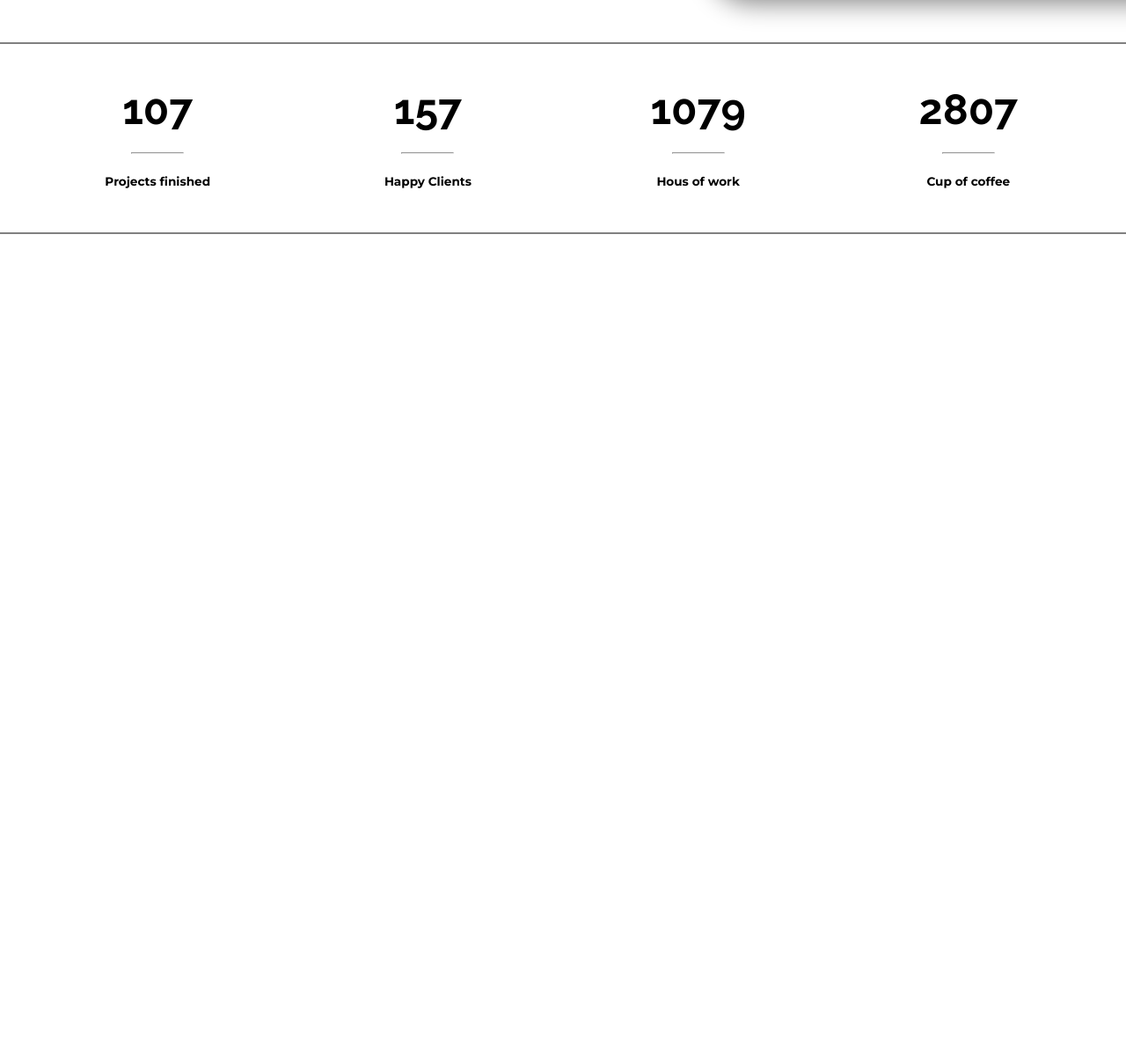
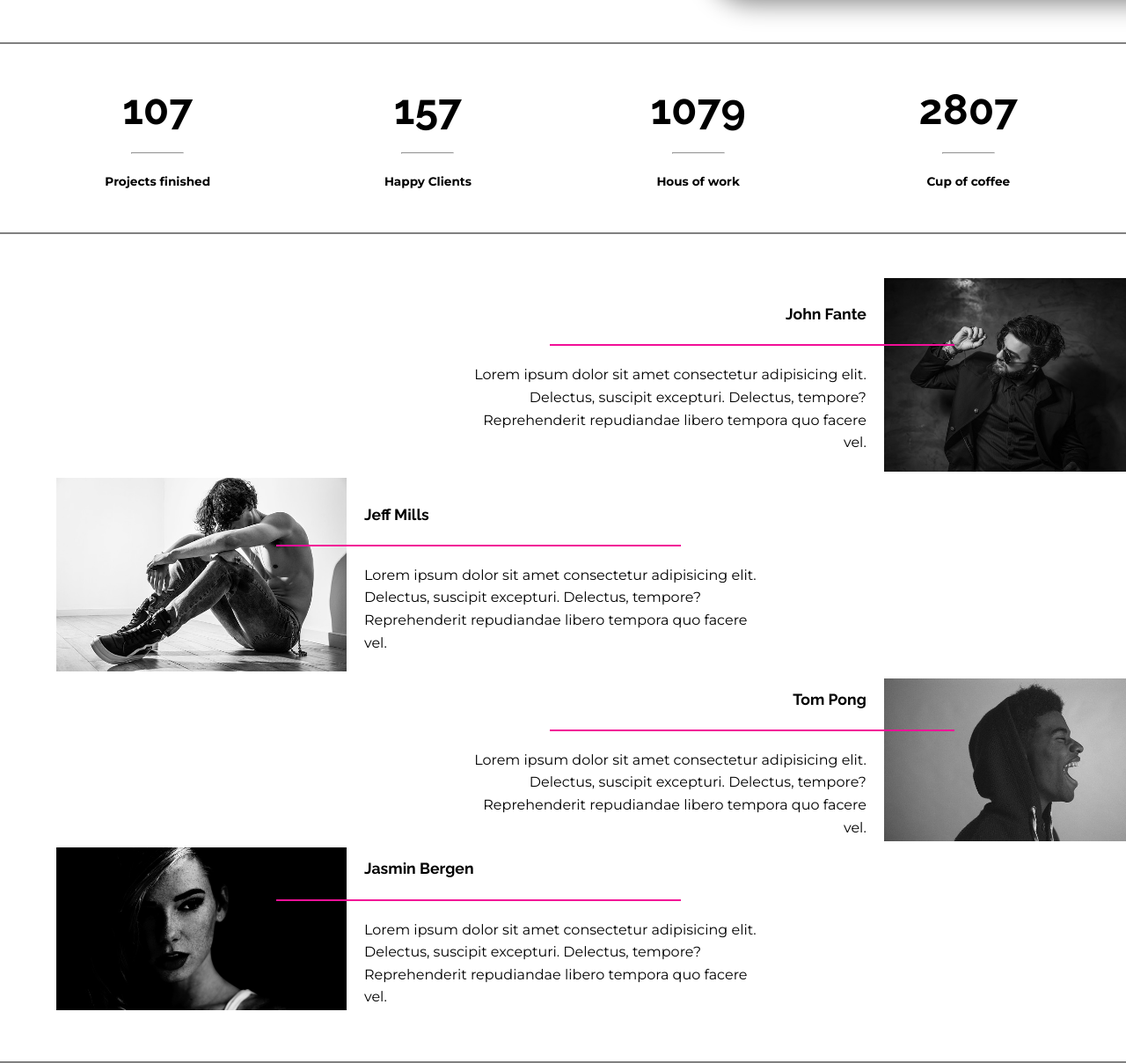
Before and after one commit to zile028/flex-creative, a plain HTML site: page index.html in a window 1280 px wide. Shown: the part 1500-2708 px from the top of the page at 88% size. Before the commit the page ends 1766 px from the top, so only its background shows below. Drawn offline with Linux system fonts and the light colour scheme.

Commit message:
finished tems

```diff
--- a/index.html
+++ b/index.html
@@ -20,7 +20,7 @@
                 <li><a href="">home</a></li>
                 <li><a href="#about">about</a></li>
                 <li><a href="#works">works</a></li>
-                <li><a href="">blog</a></li>
+                <li><a href="#blog">blog</a></li>
                 <li><a href="">team</a></li>
                 <li><a href="">contact</a></li>
             </ul>
@@ -80,6 +80,57 @@
             </div>
         </article>
     </section>
+    <section class="teams borderBottom" id="teams">
+        <article class="container">
+            <div class="wrap">
+                <div class="text">
+                    <h4>John Fante</h4>
+                    <hr>
+                    <p>Lorem ipsum dolor sit amet consectetur adipisicing elit. Delectus, suscipit excepturi. Delectus,
+                        tempore? Reprehenderit repudiandae libero tempora quo facere vel.</p>
+                </div>
+                <div class="image">
+                    <img src="img/team1.jpg" alt="">
+                </div>
+            </div>
+
+            <div class="wrap">
+                <div class="text">
+                    <h4>Jeff Mills</h4>
+                    <hr>
+                    <p>Lorem ipsum dolor sit amet consectetur adipisicing elit. Delectus, suscipit excepturi. Delectus,
+                        tempore? Reprehenderit repudiandae libero tempora quo facere vel.</p>
+                </div>
+                <div class="image">
+                    <img src="img/team2.jpg" alt="">
+                </div>
+            </div>
+
+            <div class="wrap">
+                <div class="text">
+                    <h4>Tom Pong</h4>
+                    <hr>
+                    <p>Lorem ipsum dolor sit amet consectetur adipisicing elit. Delectus, suscipit excepturi. Delectus,
+                        tempore? Reprehenderit repudiandae libero tempora quo facere vel.</p>
+                </div>
+                <div class="image">
+                    <img src="img/team3.jpg" alt="">
+                </div>
+            </div>
+
+            <div class="wrap">
+                <div class="text">
+                    <h4>Jasmin Bergen</h4>
+                    <hr>
+                    <p>Lorem ipsum dolor sit amet consectetur adipisicing elit. Delectus, suscipit excepturi. Delectus,
+                        tempore? Reprehenderit repudiandae libero tempora quo facere vel.</p>
+                </div>
+                <div class="image">
+                    <img src="img/team4.jpg" alt="">
+                </div>
+            </div>
+        </article>
+    </section>
 </body>
 
 </html>
--- a/style/style.scss
+++ b/style/style.scss
@@ -140,6 +140,74 @@
         }
     }
 }
+/**************
+    TEAMS
+***************/
+.teams {
+    padding: $py;
+    .container {
+        display: flex;
+        flex-direction: column;
+        align-items: flex-end;
+    }
+    .wrap {
+        display: flex;
+        width: 60%;
+        &:nth-child(odd) {
+            align-self: flex-end;
+            .text {
+                order: 1;
+                text-align: right;
+                padding-right: 20px;
+                align-items: flex-end;
+            }
+            hr {
+                margin: 20px 0;
+                transform: translateX(100px);
+            }
+            .image {
+                order: 2;
+            }
+        }
+
+        &:nth-child(even) {
+            align-self: flex-start;
+            .text {
+                order: 2;
+                text-align: left;
+                padding-left: 20px;
+                align-items: flex-start;
+            }
+            hr {
+                margin: 20px 0;
+                transform: translateX(-100px);
+            }
+            .image {
+                order: 1;
+            }
+        }
+
+        .text {
+            display: flex;
+            flex-direction: column;
+            justify-content: center;
+        }
+        hr {
+            border: 1px solid $pink;
+            width: 460px;
+        }
+        .image {
+            flex: 0 0 330px;
+        }
+    }
+    h4 {
+        font-size: 1.1rem;
+    }
+
+    img {
+        width: 100%;
+    }
+}
 // RESPONSIVE
 @media (max-width: 767px) {
 }
```
Also changed, not shown: style/style.css, 1 other file.
